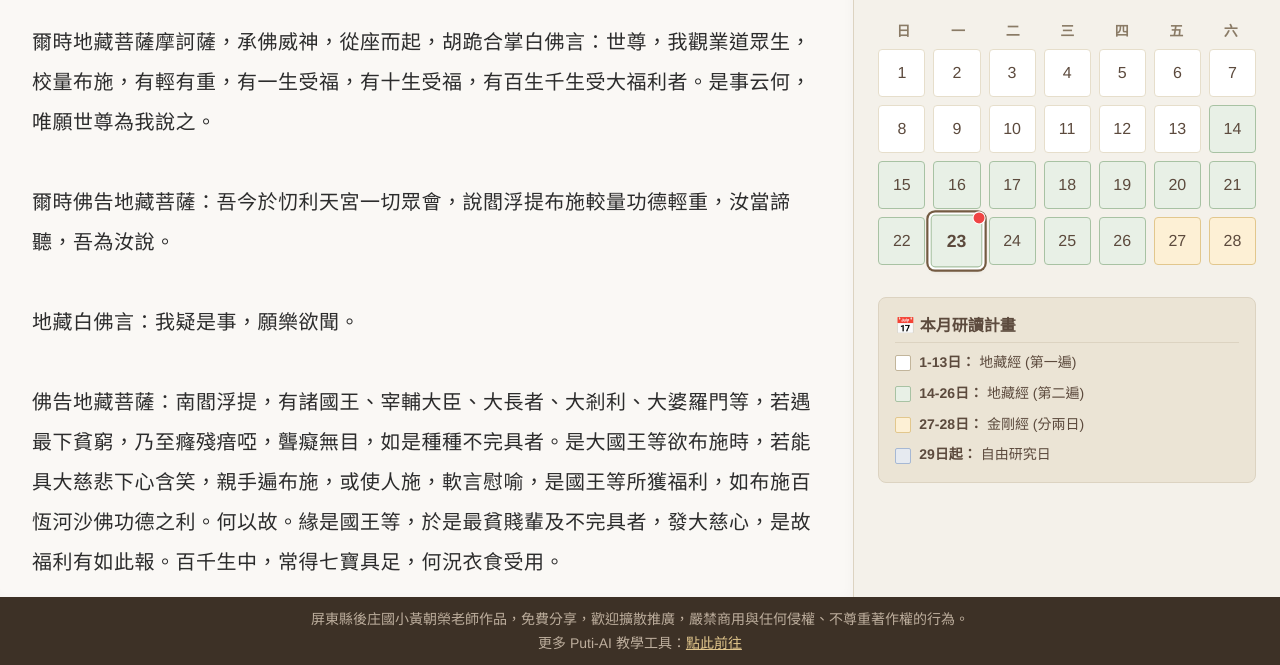
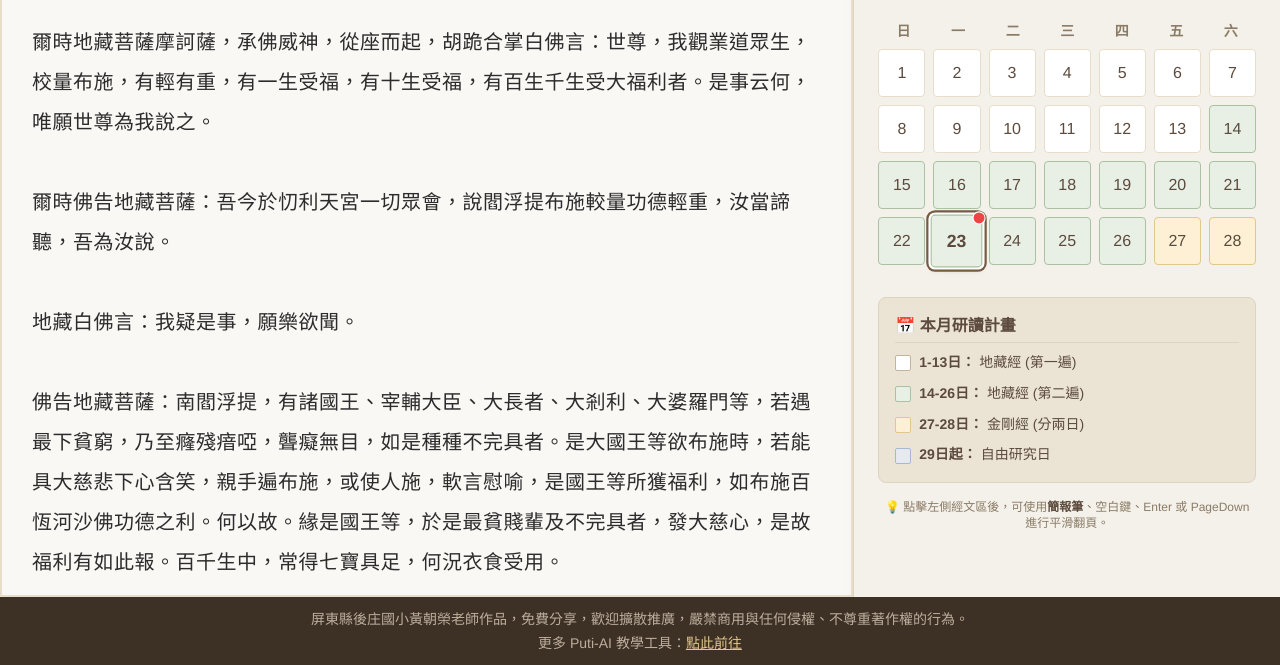
Before and after one commit to puti001/teach_tools, a plain HTML site: page Ksitigarbha.html in a window 1280 px wide. Shown: the part 135-800 px from the top of the page. Drawn offline with nearby package versions, Linux system fonts and the light colour scheme.

Commit message:
加入簡報筆功能

```diff
--- a/Ksitigarbha.html
+++ b/Ksitigarbha.html
@@ -28,6 +28,10 @@
         ::-webkit-scrollbar-thumb:hover {
             background: #a39476;
         }
+        /* 確保捲動平滑 */
+        #sutra-content {
+            scroll-behavior: smooth;
+        }
     </style>
 </head>
 <body class="h-screen flex flex-col overflow-hidden">
@@ -52,7 +56,7 @@
                 </div>
             </div>
 
-            <div id="sutra-content" class="flex-1 overflow-y-auto p-8 sutra-text text-xl leading-loose tracking-wide text-[#2c2c2c]">
+            <div id="sutra-content" tabindex="0" class="flex-1 overflow-y-auto p-8 sutra-text text-xl leading-loose tracking-wide text-[#2c2c2c] focus:outline-none focus:ring-2 focus:ring-[#e6decb] focus:ring-inset">
             </div>
         </section>
 
@@ -77,6 +81,10 @@
                         <li><span class="inline-block w-4 h-4 bg-[#fdf0d5] border border-[#e2c78d] rounded-sm mr-1 align-middle"></span> <strong>27-28日：</strong> 金剛經 (分兩日)</li>
                         <li><span class="inline-block w-4 h-4 bg-[#e6eaf0] border border-[#a6b8d4] rounded-sm mr-1 align-middle"></span> <strong>29日起：</strong> 自由研究日</li>
                     </ul>
+                </div>
+
+                <div class="mt-4 text-xs text-[#8a7b66] text-center">
+                    💡 點擊左側經文區後，可使用<strong class="text-[#5c4a3d]">簡報筆</strong>、空白鍵、Enter 或 PageDown 進行平滑翻頁。
                 </div>
             </div>
         </section>
@@ -175,7 +183,13 @@
             if (day >= 14 && day <= 26) roundBadge = "<span class='text-sm bg-[#526b4d] text-white px-2 py-1 rounded ml-3 align-middle'>第二遍</span>";
 
             document.getElementById('sutra-title').innerHTML = `${data.title} <span class='block md:inline mt-2 md:mt-0 md:ml-4 text-xl text-[#8a7b66]'>${data.subtitle}</span> ${roundBadge}`;
-            document.getElementById('sutra-content').innerHTML = data.content;
+
+            const sutraContent = document.getElementById('sutra-content');
+            sutraContent.innerHTML = data.content;
+
+            // 每次載入新經文時，將經文區捲動回最上方，並設定焦點以利鍵盤/簡報筆控制
+            sutraContent.scrollTop = 0;
+            sutraContent.focus();
 
             document.querySelectorAll('.day-btn').forEach(btn => {
                 btn.classList.remove('ring-2', 'ring-[#745b42]', 'ring-offset-2', 'font-extrabold', 'transform', 'scale-110', 'shadow-md');
@@ -233,9 +247,32 @@
             loadSutraContent(currentDay);
         }
 
+        // === 簡報筆與鍵盤平滑翻頁控制邏輯 ===
+        function setupKeyboardScrolling() {
+            window.addEventListener('keydown', function(e) {
+                const container = document.getElementById('sutra-content');
+                if (!container) return;
+
+                // 每次往下捲動容器高度的 80%，保留最後幾行讓視線連貫
+                const scrollAmount = container.clientHeight * 0.8;
+
+                // 簡報筆下一頁通常是 PageDown、ArrowDown、ArrowRight、Space 或 Enter
+                if (['PageDown', 'ArrowDown', 'ArrowRight', ' ', 'Enter'].includes(e.key)) {
+                    e.preventDefault(); // 防止預設跳動
+                    container.scrollBy({ top: scrollAmount, behavior: 'smooth' });
+                }
+                // 簡報筆上一頁通常是 PageUp、ArrowUp、ArrowLeft
+                else if (['PageUp', 'ArrowUp', 'ArrowLeft'].includes(e.key)) {
+                    e.preventDefault();
+                    container.scrollBy({ top: -scrollAmount, behavior: 'smooth' });
+                }
+            });
+        }
+
         window.onload = () => {
             renderCalendar();
             document.getElementById('sutra-content').style.fontSize = currentBaseFontSize + 'px';
+            setupKeyboardScrolling(); // 啟動鍵盤與簡報筆監聽
         };
     </script>
 </body>
```
